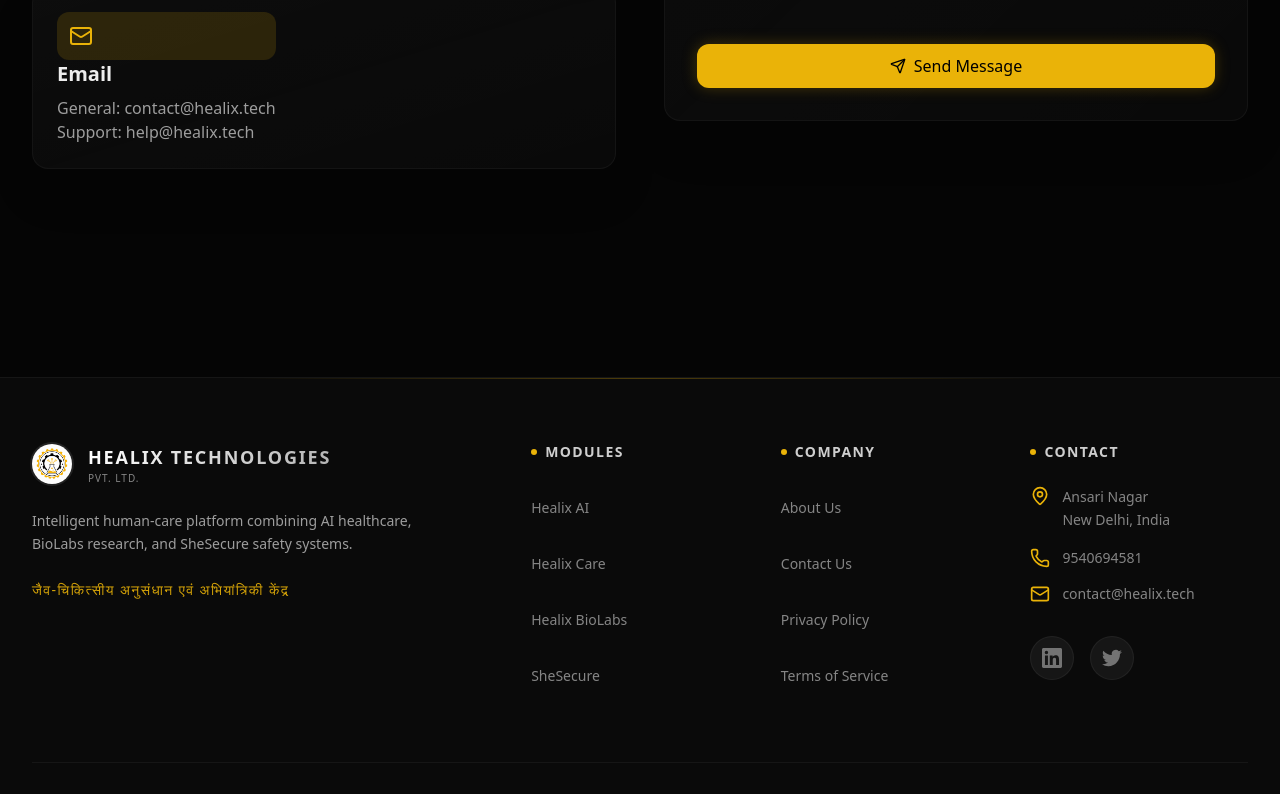
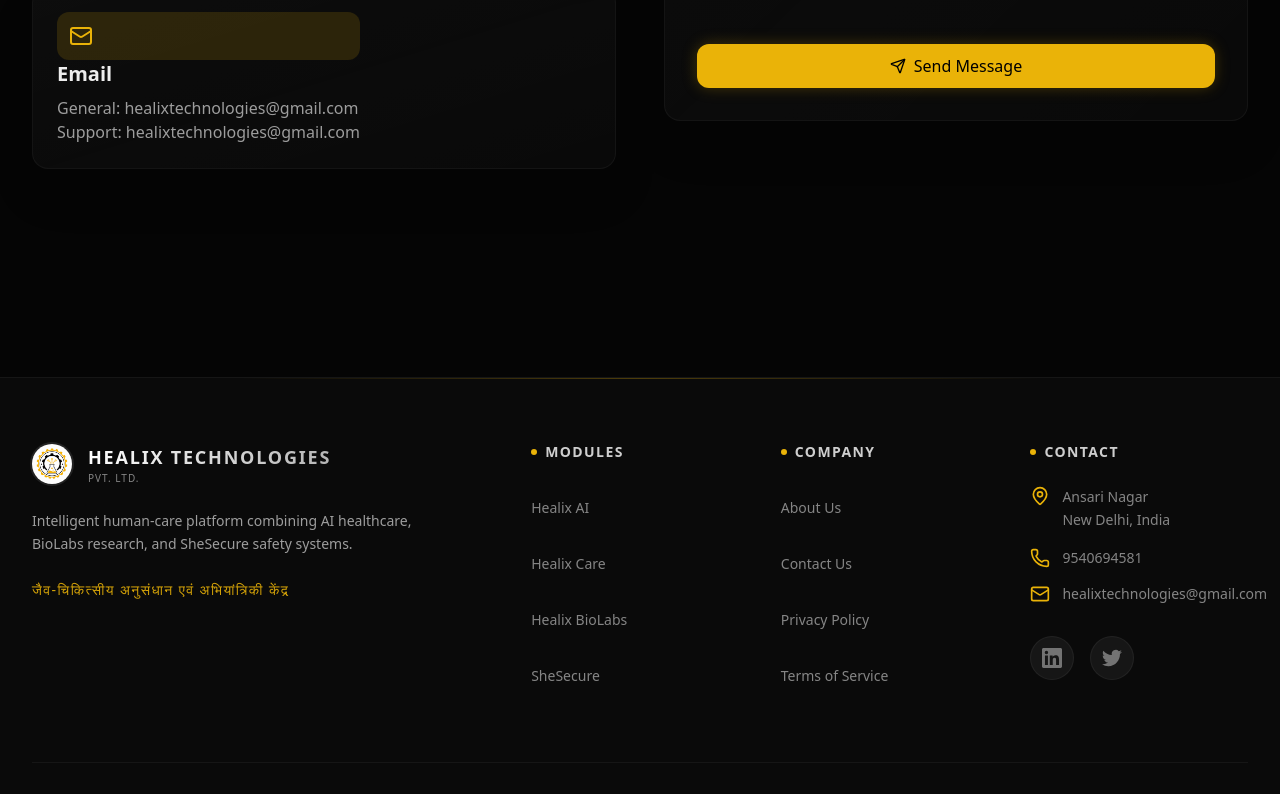
Before and after one commit to IITMBSDSMS/healix, a Next.js app: page /contact in a window 1280 px wide. Shown: the part 777-1571 px from the top of the page. Built offline with nearby package versions, Linux system fonts and the light colour scheme; no server answers.

Commit message:
chore: update all contact email addresses to healixtechnologies@gmail.com

```diff
--- a/src/app/contact/page.tsx
+++ b/src/app/contact/page.tsx
@@ -89,8 +89,8 @@
             <div>
               <h3 className="text-xl font-semibold mb-2">Email</h3>
               <p className="text-white/60">
-                General: contact@healix.tech<br />
-                Support: help@healix.tech
+                General: healixtechnologies@gmail.com<br />
+                Support: healixtechnologies@gmail.com
               </p>
             </div>
           </GlassCard>
--- a/src/app/layout.tsx
+++ b/src/app/layout.tsx
@@ -114,7 +114,7 @@
               contactPoint: {
                 "@type": "ContactPoint",
                 contactType: "Customer Support",
-                email: "support@healix.tech",
+                email: "healixtechnologies@gmail.com",
               },
             }),
           }}
--- a/src/app/privacy/page.tsx
+++ b/src/app/privacy/page.tsx
@@ -81,7 +81,7 @@
             <p className="text-xs text-white/30 text-center italic">
               Healix Technologies Pvt Ltd. <br />
               Enterprise Security Division, HQ-1 <br />
-              security@healix.tech
+              healixtechnologies@gmail.com
             </p>
           </div>
         </GlassCard>
--- a/src/components/layout/Footer.tsx
+++ b/src/components/layout/Footer.tsx
@@ -74,7 +74,7 @@
               </li>
               <li className="flex items-center gap-3 hover:text-white transition-colors group">
                 <Mail className="h-5 w-5 shrink-0 text-[#eab308] group-hover:scale-110 transition-transform" />
-                <span>contact@healix.tech</span>
+                <span>healixtechnologies@gmail.com</span>
               </li>
             </ul>
 
```
